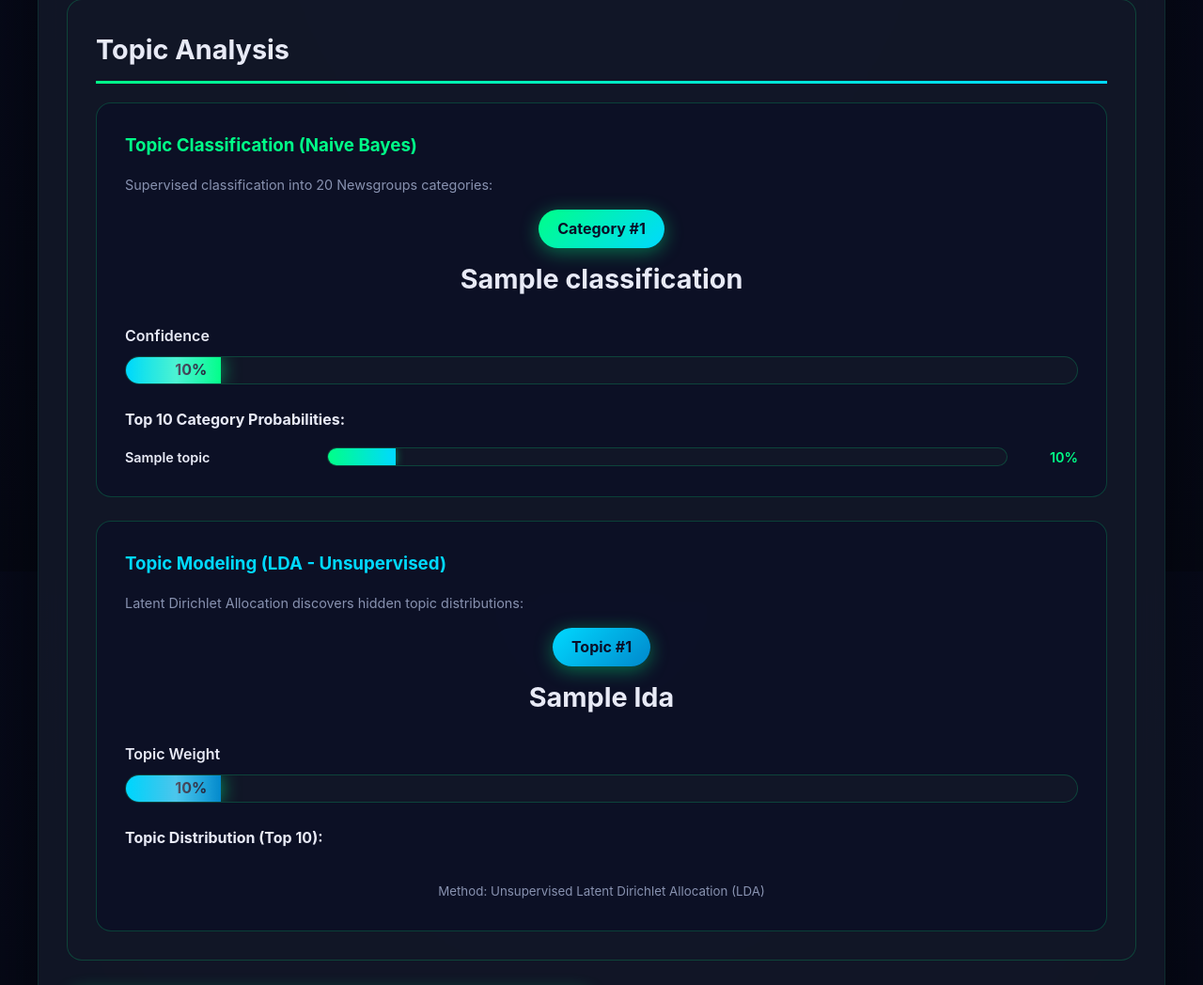
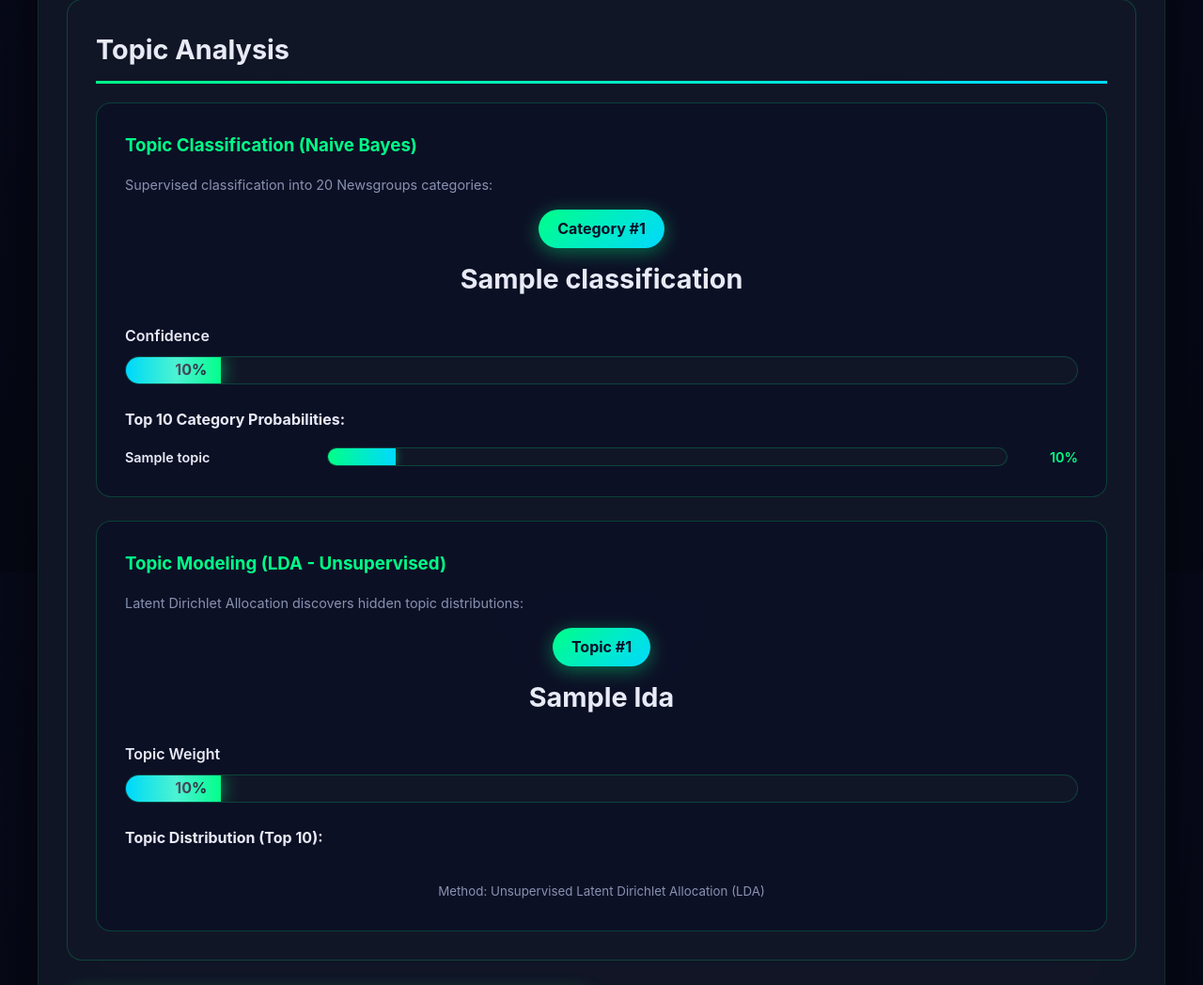
Before and after one commit to arjun9978/NarrativeNexus-Text-Analyzer-Summarizer-Topic-Modeller, a Flask app: template ui/templates/results.html in a window 1280 px wide. Shown: the part 1792-2840 px from the top of the page at 94% size. Run offline with Flask 3, Linux system fonts and the light colour scheme; the template is opened without the code that fills it: most values are stand-ins (such as "Sample title", 1, 10 or a date in 2020).

Commit message:
Fix: Restore green color scheme for LDA topic modeling (removed blue)

```diff
--- a/ui/templates/results.html
+++ b/ui/templates/results.html
@@ -159,13 +159,13 @@
 
                 <!-- LDA Topic Modeling -->
                 <div class="topic-card" style="margin-top: 25px;">
-                    <h3 style="color: #00d9ff; margin-bottom: 15px;">
+                    <h3 style="color: var(--primary-color); margin-bottom: 15px;">
                         Topic Modeling (LDA - Unsupervised)
                     </h3>
                     <p class="summary-description">Latent Dirichlet Allocation discovers hidden topic distributions:</p>
 
                     <div class="topic-header">
-                        <div class="topic-badge" style="background: linear-gradient(135deg, #00d9ff, #0088cc);">
+                        <div class="topic-badge">
                             Topic #{{ result.topic.lda.topic_id }}
                         </div>
                         <h3 class="topic-name">{{ result.topic.lda.topic_name }}</h3>
@@ -174,7 +174,7 @@
                     <div class="confidence-bar-container">
                         <div class="confidence-label">Topic Weight</div>
                         <div class="confidence-bar">
-                            <div class="confidence-fill" style="width: {{ (result.topic.lda.confidence * 100)|round }}%; background: linear-gradient(90deg, #00d9ff, #0088cc);">
+                            <div class="confidence-fill topic-confidence" style="width: {{ (result.topic.lda.confidence * 100)|round }}%;">
                                 {{ (result.topic.lda.confidence * 100)|round(1) }}%
                             </div>
                         </div>
@@ -188,7 +188,7 @@
                                     <div class="prob-item">
                                         <span class="prob-topic">{{ topic }}</span>
                                         <div class="prob-bar-small">
-                                            <div class="prob-fill" style="width: {{ (prob * 100)|round }}%; background: linear-gradient(90deg, #00d9ff, #0088cc);"></div>
+                                            <div class="prob-fill" style="width: {{ (prob * 100)|round }}%;"></div>
                                         </div>
                                         <span class="prob-value">{{ (prob * 100)|round(1) }}%</span>
                                     </div>
```
